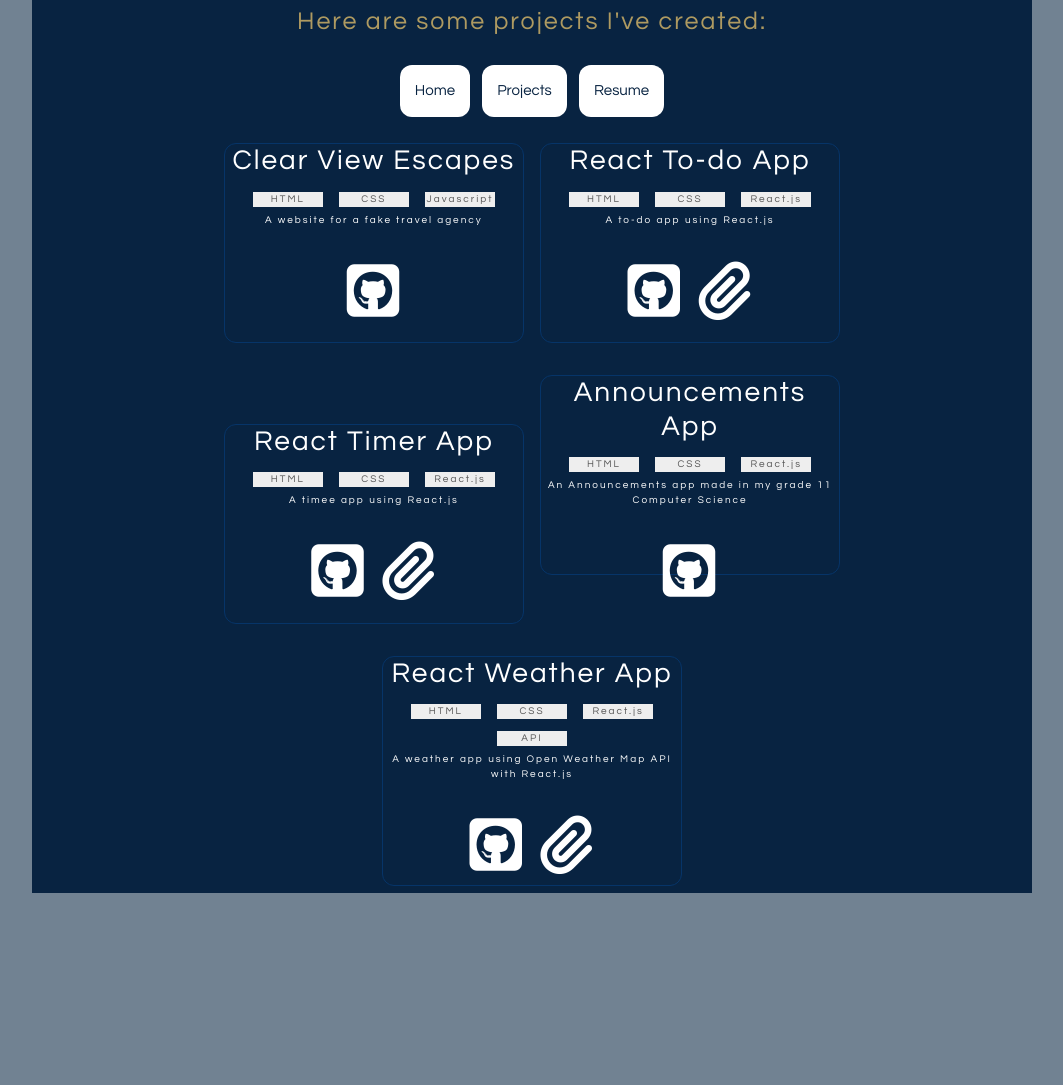
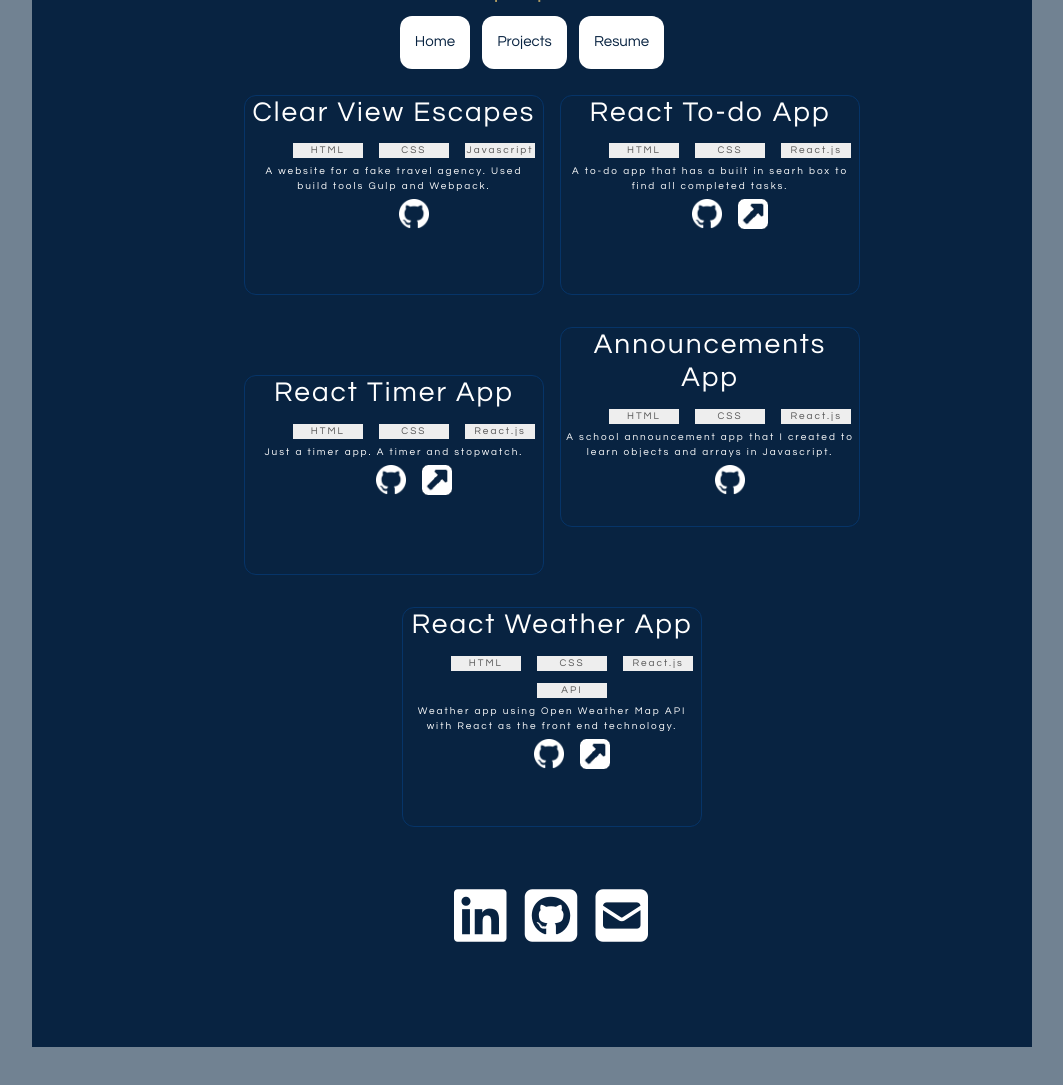
Before and after one commit to AjithRahu/personalWebsite, a plain HTML site: page projects.html in a window 1280 px wide. Shown: the part 381-1466 px from the top of the page, without its empty margins (108-1171 px from the left). Before the commit the page ends 1379 px from the top, so only its background shows below. Drawn offline with nearby package versions, Linux system fonts and the light colour scheme.

Commit message:
fixed icons

```diff
--- a/assets/css/main.css
+++ b/assets/css/main.css
@@ -8,8 +8,8 @@
     padding: 40px;
     text-align: center;
     margin: auto;
-    margin-top: 3%;
-    padding-bottom: 70px;
+    margin-top: 1.5%;
+    padding-bottom: 50px;
     color: white;
     font-family: 'Century Gothic',sans-serif;
     -webkit-animation: fadein 1.5s ; /* Safari, Chrome and Opera > 12.1 */
@@ -17,6 +17,10 @@
      -ms-animation: fadein 1.5s; /* Internet Explorer */
       -o-animation: fadein 1.5s; /* Opera < 12.1 */
          animation: fadein 1.5s;
+  }
+
+  .box-projects {
+      padding-bottom: 200px;
   }
     @keyframes fadein {
         from { opacity: 0; }
@@ -85,13 +89,7 @@
     letter-spacing: 3px;
     font-weight: 100;
   }
-  .box p{
-    text-align: justify;
-  }
-  ul{
-    margin: 0;
-    padding: 0;
-  }
+
   .box li{
     display: inline-block;
     margin: 6px;
@@ -110,22 +108,31 @@
 
  /* Sizing for different views */
  /*Small devices (landscape phones, 576px and up)*/
-@media (min-width: 400px) {
+@media (min-width: 300px) {
     .box-text {
         font-size: 10px;
     }
     .box-title {
         font-size: 30px;
+        text-align: center;
     }
     .box-subtitle {
         font-size: 20px;
+        text-align: center;
     }
 
-    .box p {
-        text-align: center;
+    .info {
+        text-align: left;
     }
     .box {
         height: 90%;
+    }
+}
+
+@media (max-width: 400px) {
+    .projects-row {
+        width: 300px;
+        align-items: center;
     }
 }
 
@@ -162,6 +169,14 @@
 
 }
 
+@media (max-width: 1000px) {
+   .box-projects {
+       padding-bottom: 300px;
+   }
+
+}
+
+
 /*Extra large devices (large desktops, 1200px and up)*/
 @media (min-width: 1200px) {
     .box{
@@ -187,7 +202,22 @@
 }
 
 .projects-row-larger {
-    height: 230px;
+    height: 220px;
+}
+
+.projects-links {
+    align-items: center;
+    height: 30px;
+    margin-top: -100px;
+}
+
+.projects-links:hover{
+    opacity: 0.6;
+}
+
+.description {
+    padding-left: 5px;
+    padding-right: 5px;
 }
 
 
@@ -216,5 +246,5 @@
     background-color: #eeeeee;
     width: 70px;
     text-align: center;
-    margin-left: 5px;
+
 }
--- a/projects.html
+++ b/projects.html
@@ -11,10 +11,10 @@
     <div  class="container">
       <div class="row">
         <div class="col">
-            <div class="box">
+            <div class="box box-projects">
               <img src="assets/img/me.jpeg" alt="" class="box-img">
-              <p Class="box-title">Ajith Rahugnanam</p>
-              <p Class="box-title box-subtitle" >Here are some projects I've created:</p>
+              <header Class="box-title">Ajith Rahugnanam</header>
+              <header Class="box-title box-subtitle" >Here are some projects I've created:</header>
               <a href="index.html"><button class="link">Home</button></a>
               <a href="index.html"><button class="link">Projects</button></a>
               <a href="https://drive.google.com/file/d/0B8q4hTtybMPscVJzQ21YdnItNFU/view?usp=sharing" target="_blank"><button class="link">Resume</button></a>
@@ -27,9 +27,11 @@
                             <li class="keyword">CSS</li>
                             <li class="keyword">Javascript</li>
                           </ul>
-                        <p>A website for a fake travel agency</p>
+                          <p class="description">
+                            A website for a fake travel agency. Used build tools Gulp and Webpack.
+                          </p>
                         <ul>
-                          <li class="projects-links"><a href="https://github.com/AjithRahu/travel-site" target="_blank"><i class="fa fa-github-square"></i></a></li>
+                          <li><a href="https://github.com/AjithRahu/travel-site" target="_blank"><img class="projects-links" src="assets/img/github64.png"></a></li>
                         </ul>
                       </div>
                 </li>
@@ -41,10 +43,12 @@
                             <li class="keyword">CSS</li>
                             <li class="keyword">React.js</li>
                           </ul>
-                        <p>A to-do app using React.js</p>
+                        <p class="description">
+                          A to-do app that has a built in searh box to find all completed tasks.
+                        </p>
                         <ul>
-                          <li class="projects-links"><a href="https://github.com/AjithRahu/react-todo" target="_blank"><i class="fa fa-github-square"></i></a></li>
-                          <li class="projects-links"><a href="http://peaceful-island-44409.herokuapp.com/" target="_blank"><i class="fas fa-paperclip"></i></a></li>
+                          <li class="projects-links"><a href="https://github.com/AjithRahu/react-todo" target="_blank"><img class="projects-links" src="assets/img/github64.png"></a></li>
+                          <li class="projects-links"><a href="http://peaceful-island-44409.herokuapp.com/" target="_blank"><img class="projects-links" src="assets/img/whitelink.png"></a></li>
                         </ul>
                     </div>
                 </li>
@@ -56,10 +60,12 @@
                             <li class="keyword">CSS</li>
                             <li class="keyword">React.js</li>
                           </ul>
-                        <p>A timee app using React.js</p>
+                          <p class="description">
+                            Just a timer app. A timer and stopwatch.
+                          </p>
                         <ul>
-                          <li class="projects-links"><a href="https://github.com/AjithRahu/react-timerapp" target="_blank"><i class="fa fa-github-square"></i></a></li>
-                          <li class="projects-links"><a href="http://thawing-stream-95776.herokuapp.com/#/Countdown?_k=8gafc7" target="_blank"><i class="fas fa-paperclip"></i></a></li>
+                          <li class="projects-links"><a href="https://github.com/AjithRahu/react-timerapp" target="_blank"><img class="projects-links" src="assets/img/github64.png"></a></li>
+                          <li ><a href="http://thawing-stream-95776.herokuapp.com/#/Countdown?_k=8gafc7"  target="_blank"><img class="projects-links" src="assets/img/whitelink.png"></a></li>
                         </ul>
                     </div>
                 </li>
@@ -71,9 +77,11 @@
                             <li class="keyword">CSS</li>
                             <li class="keyword">React.js</li>
                           </ul>
-                        <p>An Announcements app made in my grade 11 Computer Science</p>
+                          <p class="description">
+                            A school announcement app that I created to learn objects and arrays in Javascript.
+                            </p>
                         <ul>
-                          <li class="projects-links"><a href="https://github.com/AjithRahu/North-Park-Announcements" target="_blank"><i class="fa fa-github-square"></i></a></li>
+                          <li class="projects-links"><a href="https://github.com/AjithRahu/North-Park-Announcements" target="_blank"><img class="projects-links" src="assets/img/github64.png"></a></li>
                         </ul>
                     </div>
                 </li>
@@ -86,14 +94,23 @@
                           <li class="keyword">React.js</li>
                           <li class="keyword">API</li>
                         </ul>
-                        <p>A weather app using Open Weather Map API with React.js</p>
+                        <p class="description">
+                          Weather app using Open Weather Map API with React as the front end technology.
+                        </p>
                         <ul>
-                          <li class="projects-links"><a href="https://github.com/AjithRahu/react-weather" target="_blank"><i class="fa fa-github-square"></i></a></li>
-                          <li class="projects-links"><a href="http://fast-reaches-64626.herokuapp.com/#/?_k=627457" target="_blank"><i class="fas fa-paperclip"></i></a></li>
+                          <li class="projects-links"><a href="https://github.com/AjithRahu/react-weather" target="_blank"><img class="projects-links" src="assets/img/github64.png"></a></li>
+                          <li class="projects-links"><a href="http://fast-reaches-64626.herokuapp.com/#/?_k=627457" target="_blank"><img class="projects-links" src="assets/img/whitelink.png"></a></li>
                         </ul>
                     </div>
                 </li>
               </ul>
+              <ul>
+                  <div class="icons">
+                      <li class="icons-but"><a href="https://www.linkedin.com/in/ajith-rahugnanam/" target="_blank"><i class="fa fa-linkedin-square" aria-hidden="true"></i></a></li>
+                      <li class="icons-but"><a href="https://github.com/AjithRahu" target="_blank"><i class="fa fa-github-square" aria-hidden="true"></i></a></li>
+                      <li lass="icons-but"><a href="emailto: arahugna@uwo.ca" target="_blank"><i class="fa fa-envelope-square" aria-hidden="true"></i></a></li>
+                  </div>
+                </ul>
             </div>
         </div>
       </div>
```
Also changed, not shown: index.html (+8 -5 lines), assets/img/github32.png (added), assets/img/github64.png (added), assets/img/whitelink.png (added).
